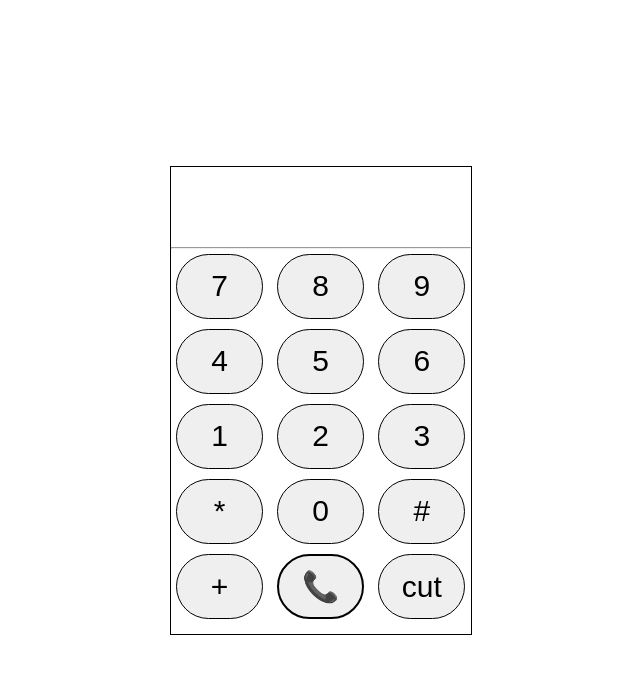
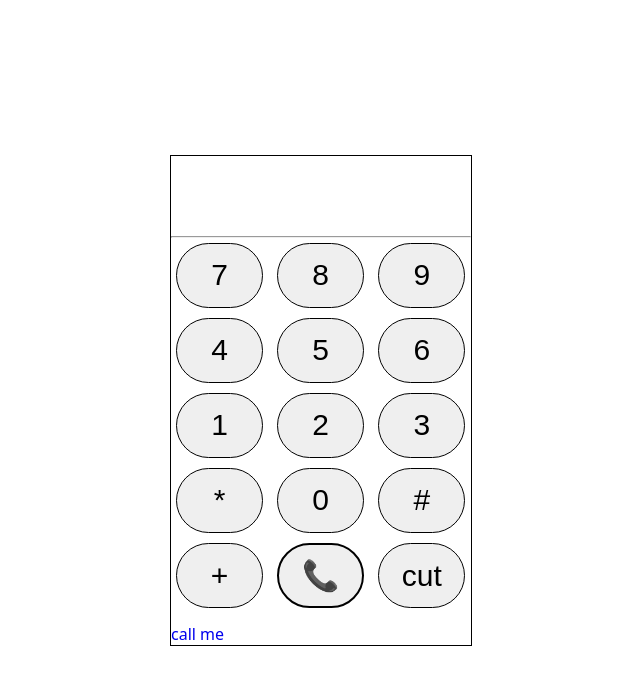
Before and after one commit to Siddharthgusain28/phone, a plain HTML site: page index.html in a window 1280 px wide. Shown: the whole page, without its empty margins (319-959 px from the left). Drawn offline with Linux system fonts and the light colour scheme.

Commit message:
Add files via upload

```diff
--- a/index.html
+++ b/index.html
@@ -32,6 +32,7 @@
                 <button class=" btn cut">cut</button>
             </div>
 
+            <a href="tel:+954899">call me</a>
 
         </div>
     </div>
```
